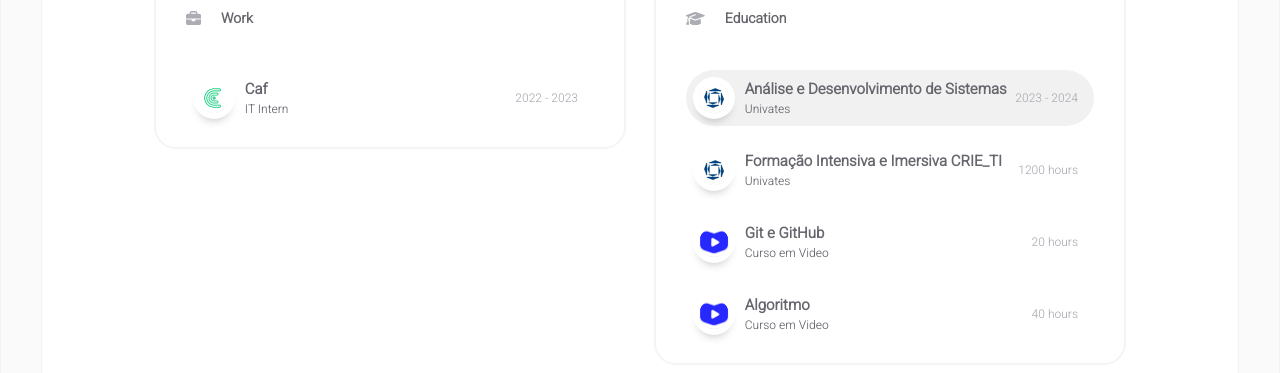
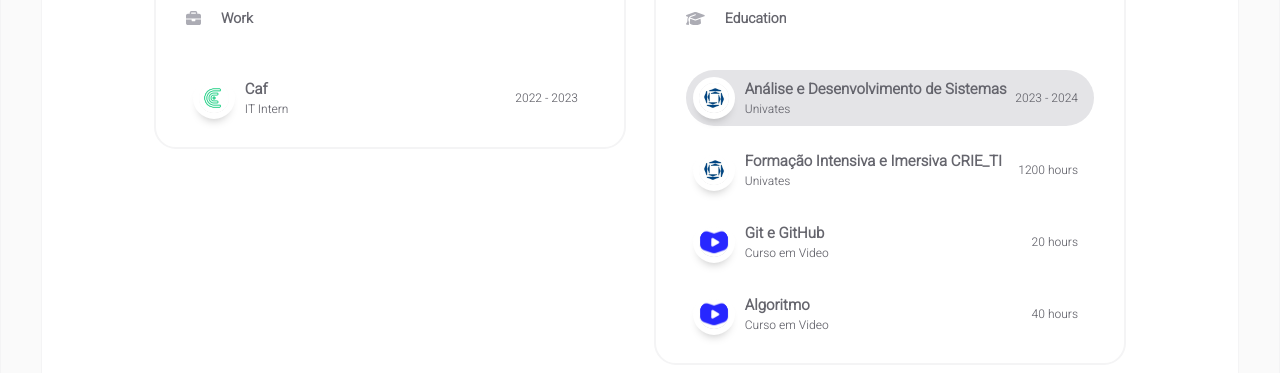
Before and after one commit to maaschmidt/portfolio, a React (Create React App) app: page / in a window 1280 px wide. In both pictures the pointer is over the element 890 px from the left and 1090 px from the top of the page. Shown: the part 993-1366 px from the top of the page. Built offline with nearby package versions, Linux system fonts and the light colour scheme; the HTML template or start-up script is replaced by a standard one.

Commit message:
fix: background color card

```diff
--- a/src/components/homepage/styles/educations.css
+++ b/src/components/homepage/styles/educations.css
@@ -24,7 +24,7 @@
 }
 
 .education:hover {
-	background: #f1f1f1;
+	background: var(--quaternary-color);
 	border-radius: 2rem;
 	transition: all 0.5s;
 }
@@ -65,5 +65,5 @@
 	padding-right: 1rem;
 	font-size: 12px;
 	text-align: right;
-	color: var(--tertiary-color);
+	color: var(--secondary-color);
 }
--- a/src/components/homepage/styles/works.css
+++ b/src/components/homepage/styles/works.css
@@ -24,7 +24,7 @@
 }
 
 .work:hover {
-	background: #f1f1f1;
+	background: var(--quaternary-color);
 	border-radius: 2rem;
 	transition: all 0.3s;
 }
@@ -65,5 +65,5 @@
 	padding: 1rem;
 	font-size: 12px;
 	text-align: right;
-	color: var(--tertiary-color);
+	color: var(--secondary-color);
 }
```
